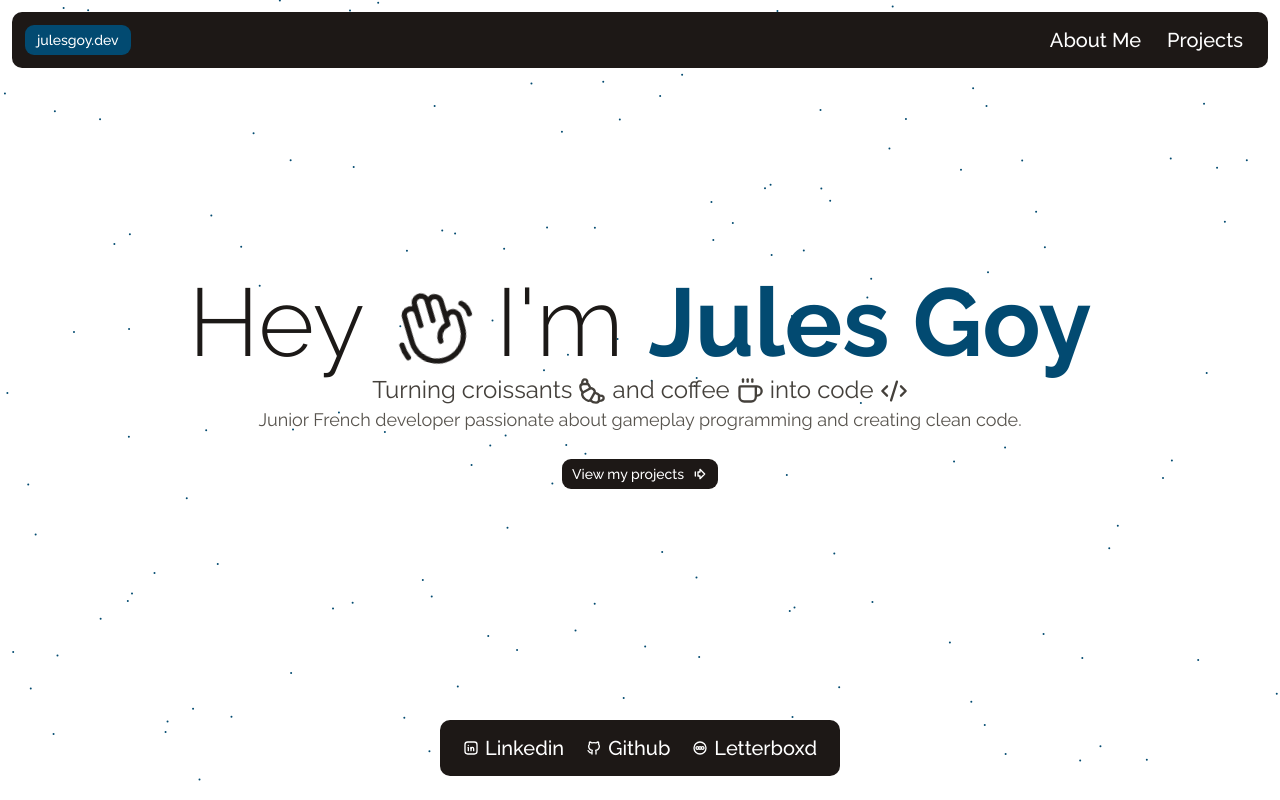
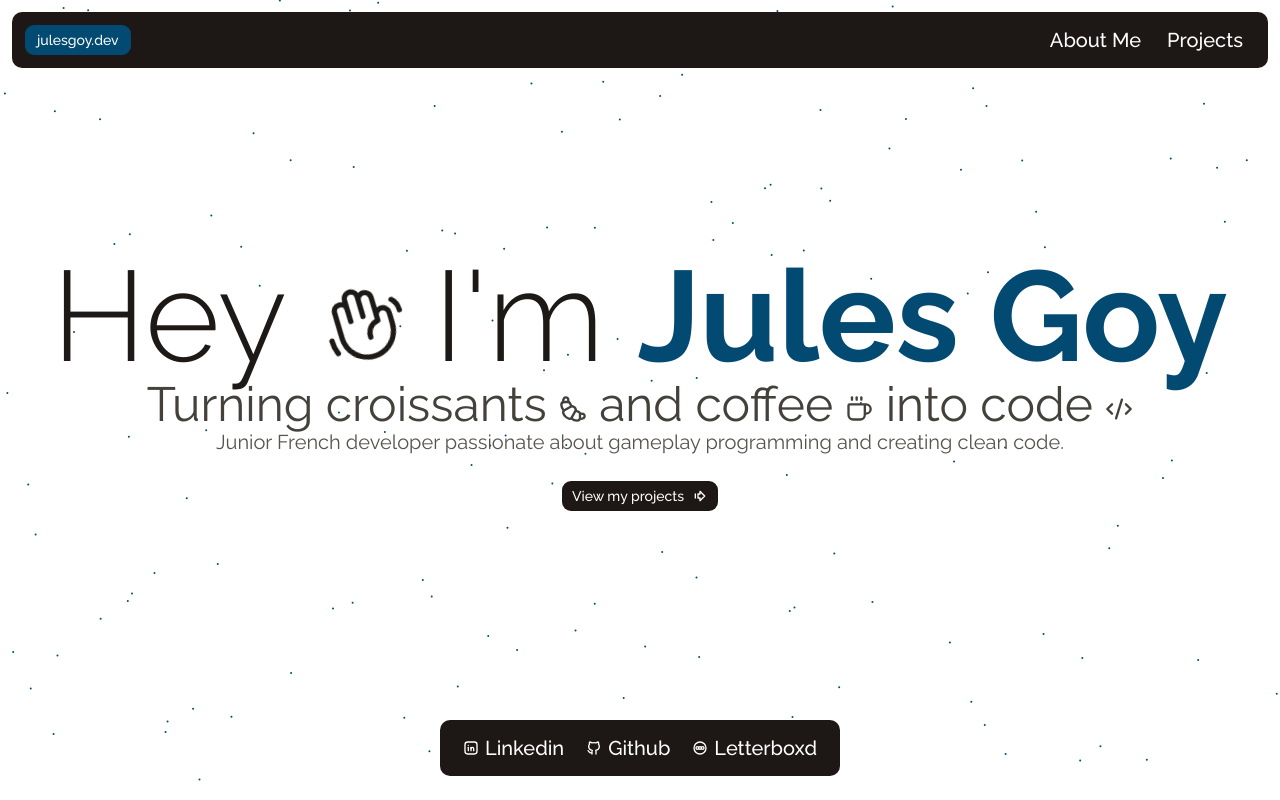
Before and after one commit to Witchoy/portfolio-nextjs, a Next.js app: page / in a window 1280 px wide. Built offline with nearby package versions, Linux system fonts and the light colour scheme.

Commit message:
feat: increase text size on / page

```diff
--- a/app/page.tsx
+++ b/app/page.tsx
@@ -21,7 +21,7 @@ export default function Home() {
       <MenuBar />
       <div className="flex-1 flex justify-center items-center">
         <div className="text-stone-900 text-center">
-          <p className="text-8xl font-light">
+          <p className="text-9xl font-light">
             Hey <PiHandWaving size={84} className="wave inline align-middle" />{" "}
             I'm{" "}
             <motion.strong
@@ -32,13 +32,13 @@ export default function Home() {
               Jules Goy
             </motion.strong>
           </p>
-          <p className="text-2xl text-stone-700">
+          <p className="text-5xl text-stone-700">
             Turning croissants{" "}
             <LuCroissant size={28} className="inline align-middle" /> and coffee{" "}
             <LuCoffee size={28} className="inline align-middle" /> into code{" "}
             <LuCodeXml size={28} className="inline align-middle" />
           </p>
-          <p className="text-lg text-stone-600">
+          <p className="text-xl text-stone-600">
             Junior French developer passionate about gameplay programming and
             creating clean code.
           </p>
```
